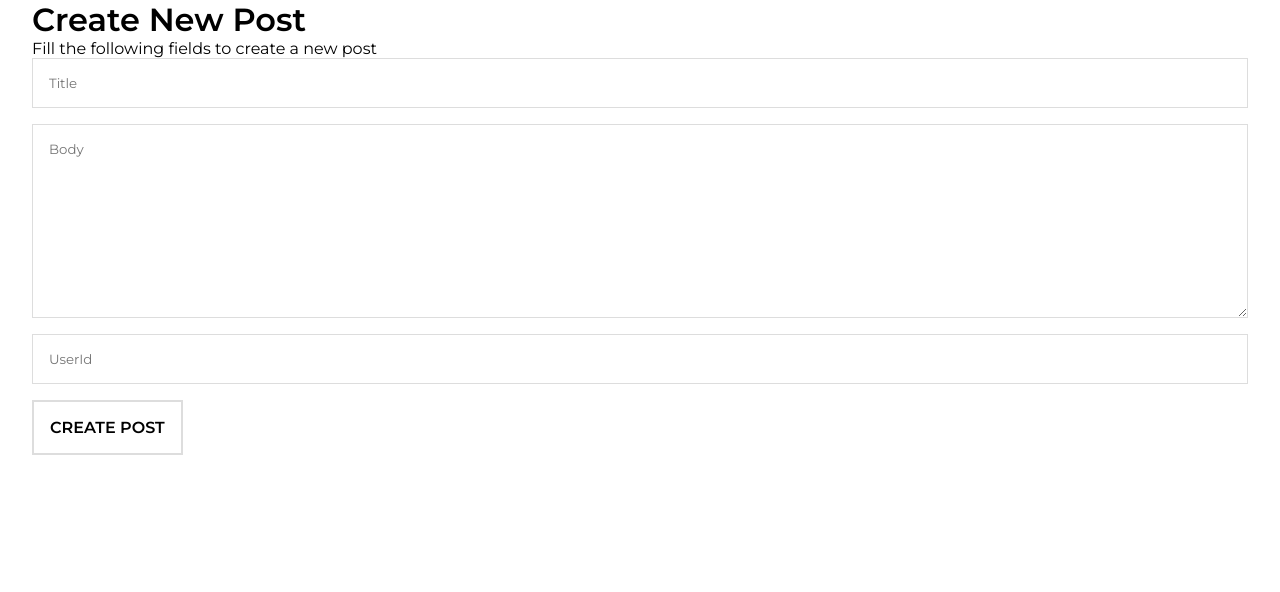
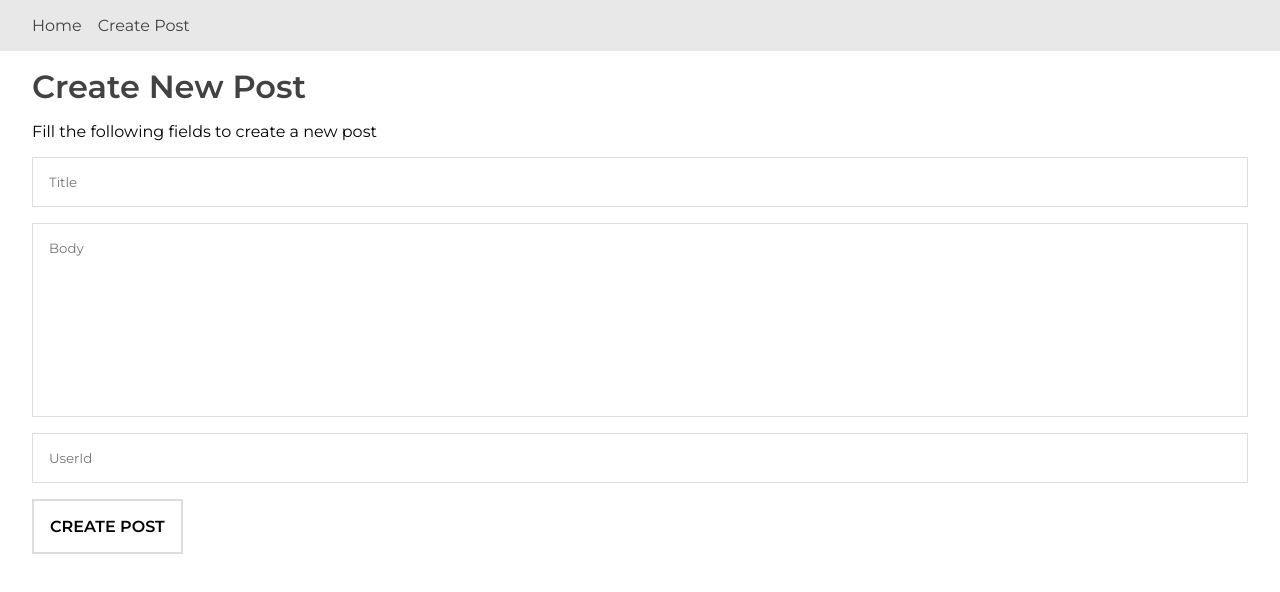
Before and after one commit to Sashankr/JSON-Placeholder-Project-RTKQ, a Next.js app: page /createPost in a window 1280 px wide. Shown: the top 592 px of the page. Built offline with nearby package versions, Linux system fonts and the light colour scheme.

Commit message:
added links in navbar

```diff
--- a/src/components/Navbar/index.jsx
+++ b/src/components/Navbar/index.jsx
@@ -1,6 +1,7 @@
 import React from "react";
 import globalStyles from "@/styles/Home.module.css";
 import styles from "./styles.module.css";
+import Link from "next/link";
 
 const Navbar = () => {
   return (
@@ -8,8 +9,12 @@ const Navbar = () => {
       <div className={globalStyles.container}>
         <nav>
           <ul>
-            <li>Home</li>
-            <li>Create Post</li>
+            <li>
+              <Link href="/">Home</Link>
+            </li>
+            <li>
+              <Link href="/createPost">Create Post</Link>
+            </li>
           </ul>
         </nav>
       </div>
--- a/src/components/Navbar/styles.module.css
+++ b/src/components/Navbar/styles.module.css
@@ -1,5 +1,5 @@
 .navbar {
-  background: #e2e2e2;
+  background: #e8e8e8;
   position: sticky;
   top: 0;
 }
@@ -14,7 +14,12 @@
   font-weight: 500;
 }
 
-.navbar ul li:hover {
+.navbar ul li a {
+  text-decoration: none;
+  color: #424242;
+}
+
+.navbar ul li a:hover {
   color: #743ad5;
   cursor: pointer;
   transition: 0.4s ease;
--- a/src/pages/createPost.js
+++ b/src/pages/createPost.js
@@ -1,9 +1,12 @@
 import React from "react";
 import globalStyle from "@/styles/Home.module.css";
 import styles from "@/styles/createPost.module.css";
+import Navbar from "@/components/Navbar";
 
 const createPost = () => {
   return (
+    <div>
+      <Navbar />
       <div className={globalStyle.container}>
         <div className={styles["create-post"]}>
           <h1>Create New Post</h1>
@@ -27,6 +30,7 @@ const createPost = () => {
           </form>
         </div>
       </div>
+    </div>
   );
 };
 
--- a/src/styles/Home.module.css
+++ b/src/styles/Home.module.css
@@ -9,6 +9,7 @@
 
 .home-heading {
   margin-top: 1rem;
+  color: #424242;
 }
 
 .container {
--- a/src/styles/createPost.module.css
+++ b/src/styles/createPost.module.css
@@ -1,3 +1,16 @@
+.create-post {
+  padding: 1rem 0;
+}
+
+.create-post h1 {
+  margin-bottom: 1rem;
+  color: #424242;
+}
+
+.create-post p {
+  margin-bottom: 1rem;
+}
+
 .create-post form {
   display: flex;
   flex-direction: column;
@@ -9,6 +22,10 @@
   border: 1px solid #ddd;
   padding: 1rem;
   margin-bottom: 1rem;
+}
+
+.create-post textarea {
+  resize: none;
 }
 
 .create-post button {
```
Also changed, not shown: src/components/PostCard/styles.module.css (+9 -0 lines). Lines whose indentation alone changed are shown as unchanged.
